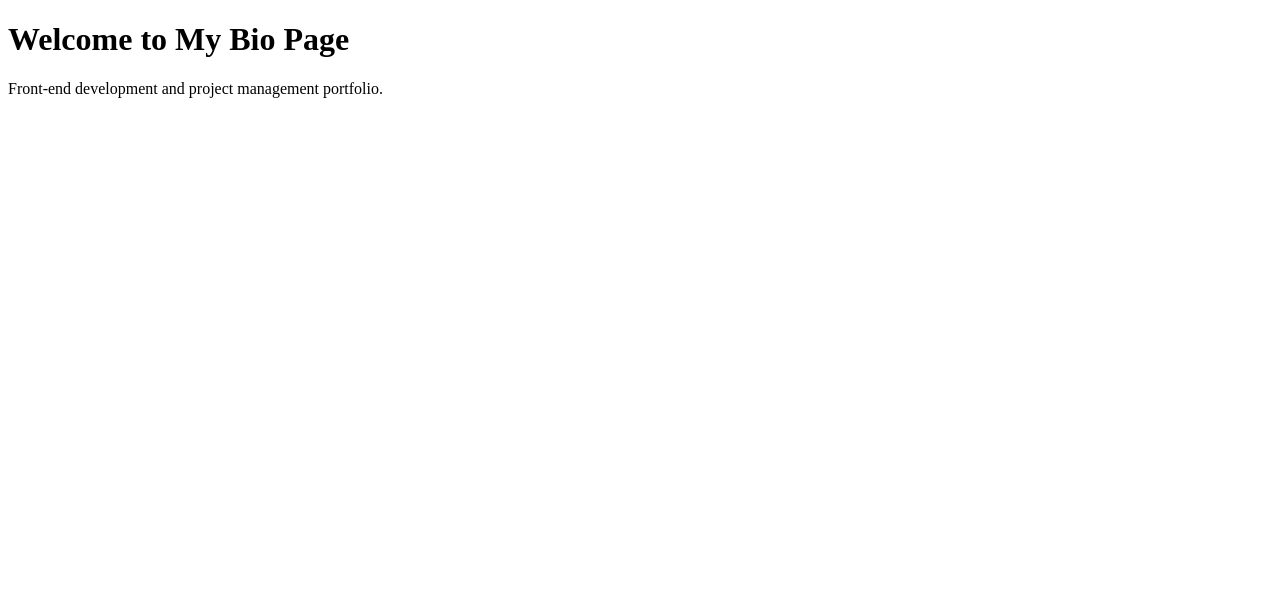
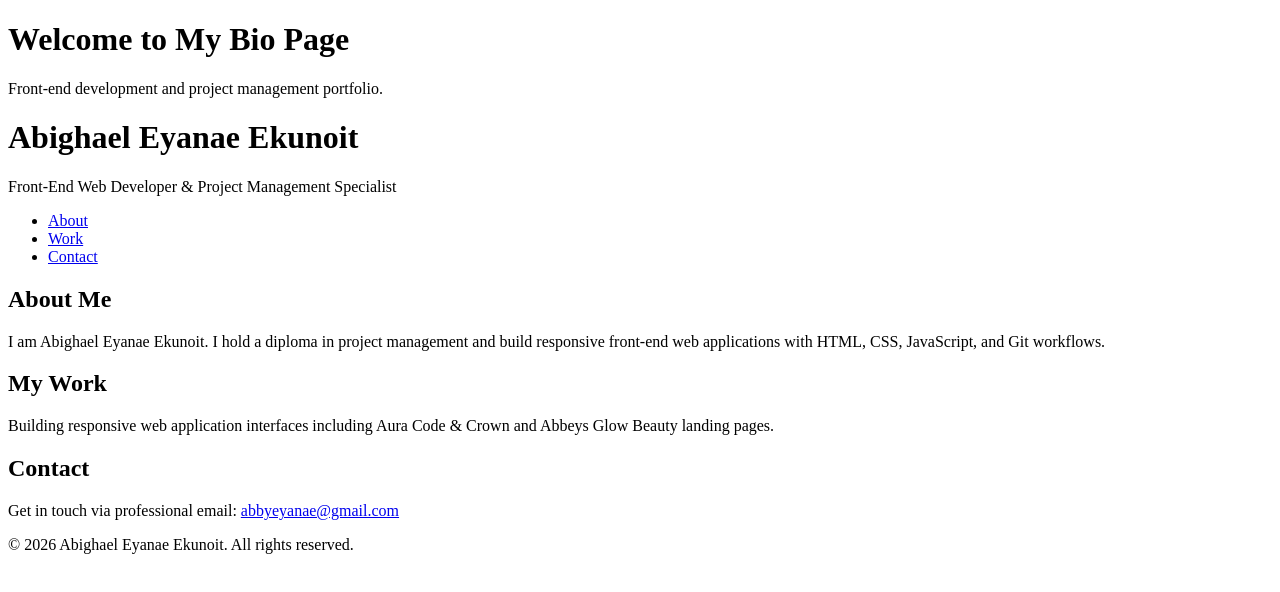
Before and after one commit to abbyeyanae-arch/bio-page, a plain HTML site: page index.html in a window 1280 px wide. Drawn offline with Linux system fonts and the light colour scheme.

Commit message:
Add semantic skeleton with head meta, layout elements, and profile sections so page structure meets SCS2.1 standards

```diff
--- a/index.html
+++ b/index.html
@@ -8,3 +8,50 @@
     <p>Front-end development and project management portfolio.</p>
 </body>
 </html>
+
+
+
+<!DOCTYPE html>
+<html lang="en">
+<head>
+  <meta charset="UTF-8">
+  <meta name="viewport" content="width=device-width, initial-scale=1.0">
+  <meta name="description" content="Professional bio page for Abighael Eyanae Ekunoit featuring front-end development projects and brand strategy.">
+  <title>Abighael Eyanae Ekunoit - Bio Page</title>
+  <link rel="stylesheet" href="style.css">
+</head>
+<body>
+  <header>
+    <h1>Abighael Eyanae Ekunoit</h1>
+    <p>Front-End Web Developer & Project Management Specialist</p>
+    <nav>
+      <ul>
+        <li><a href="#about">About</a></li>
+        <li><a href="#work">Work</a></li>
+        <li><a href="#contact">Contact</a></li>
+      </ul>
+    </nav>
+  </header>
+
+  <main>
+    <section id="about">
+      <h2>About Me</h2>
+      <p>I am Abighael Eyanae Ekunoit. I hold a diploma in project management and build responsive front-end web applications with HTML, CSS, JavaScript, and Git workflows.</p>
+    </section>
+
+    <section id="work">
+      <h2>My Work</h2>
+      <p>Building responsive web application interfaces including Aura Code & Crown and Abbeys Glow Beauty landing pages.</p>
+    </section>
+
+    <section id="contact">
+      <h2>Contact</h2>
+      <p>Get in touch via professional email: <a href="mailto:abbyeyanae@gmail.com">abbyeyanae@gmail.com</a></p>
+    </section>
+  </main>
+
+  <footer>
+    <p>&copy; 2026 Abighael Eyanae Ekunoit. All rights reserved.</p>
+  </footer>
+</body>
+</html>
```
Also changed, not shown: style.css (added).
